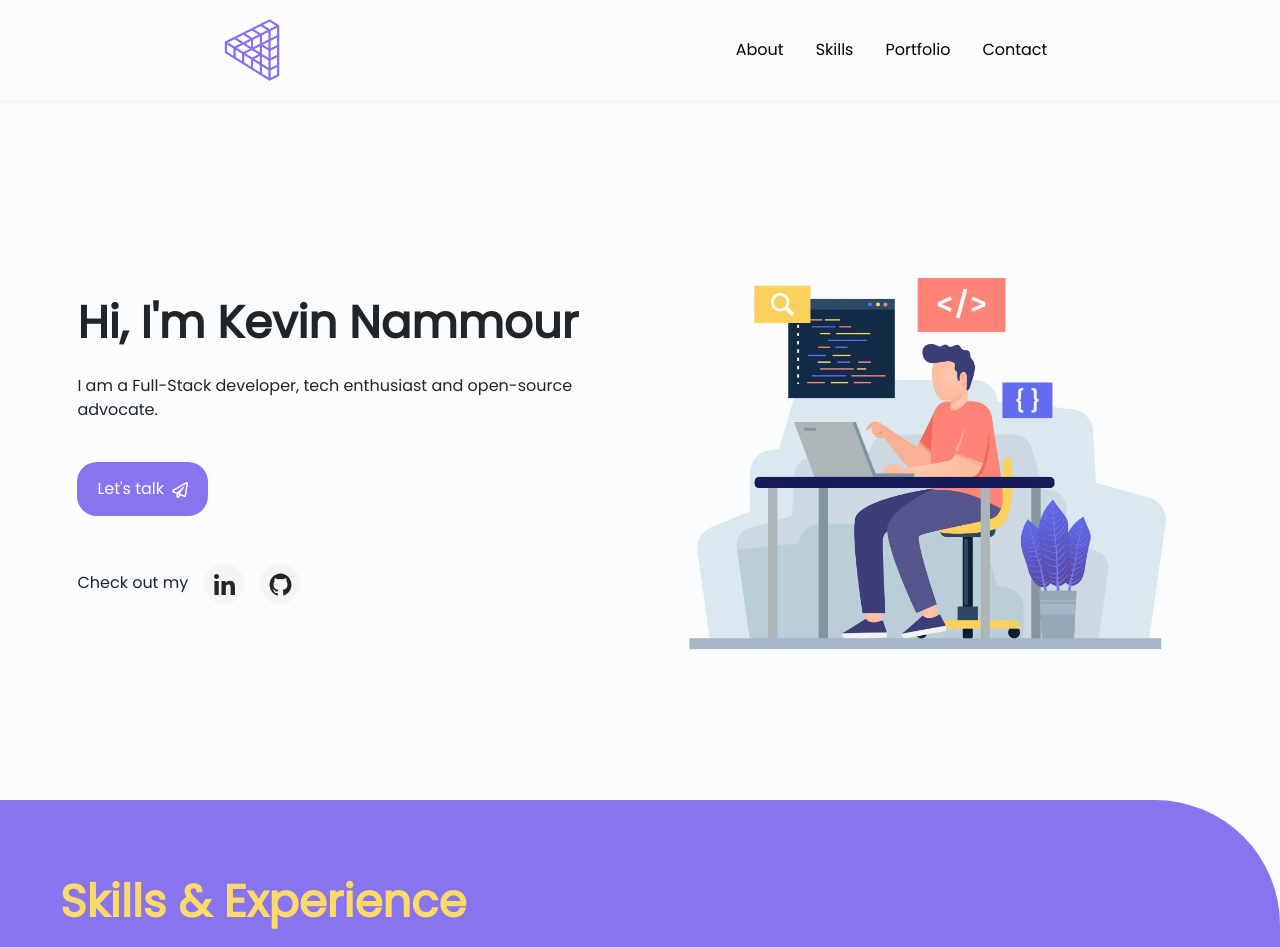
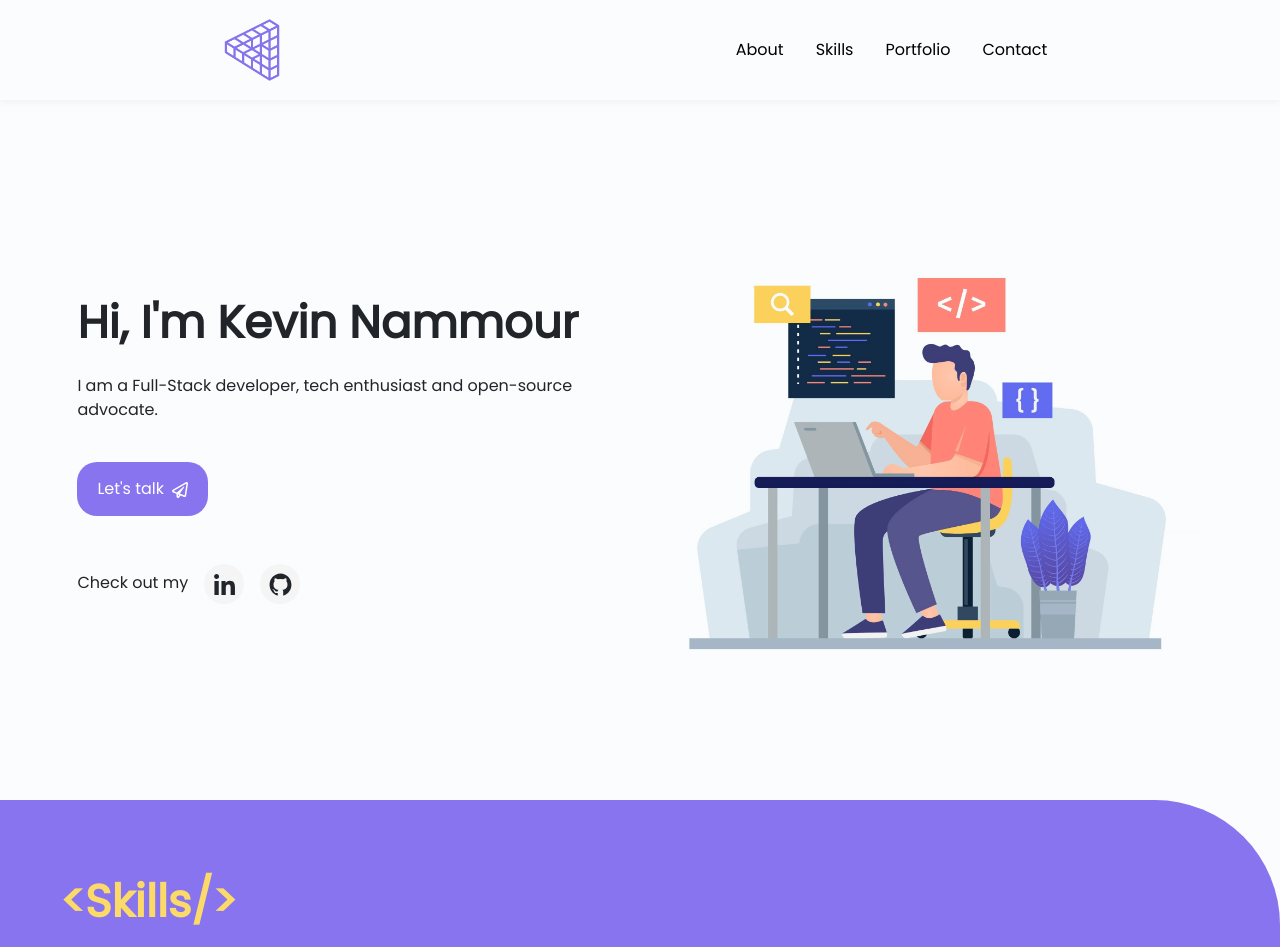
Before and after one commit to kevinnammour/kevedvoc, a React (Create React App) app: page / in a window 1280 px wide. Shown: the top 947 px of the page. Built offline with nearby package versions, Linux system fonts and the light colour scheme.

Commit message:
changed h2

```diff
--- a/src/components/skills/Skills.jsx
+++ b/src/components/skills/Skills.jsx
@@ -5,7 +5,7 @@ const Skills = () => {
   return (
     <div className="skills-wrapper">
       <div className="skills-content">
-        <h1 className="skills-header">Skills & Experience</h1>
+        <h1 className="skills-header">&lt;Skills/&gt;</h1>
         <p className="skills-desc mt-3">
           Since the beginning of my programming journey, I've collaborated with
           many talented people to create products for both business and consumer
```
Also changed, not shown: src/components/skills/skills.scss (+0 -12 lines).
